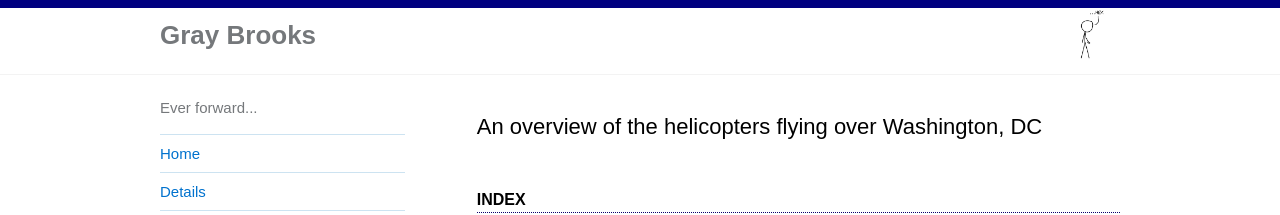
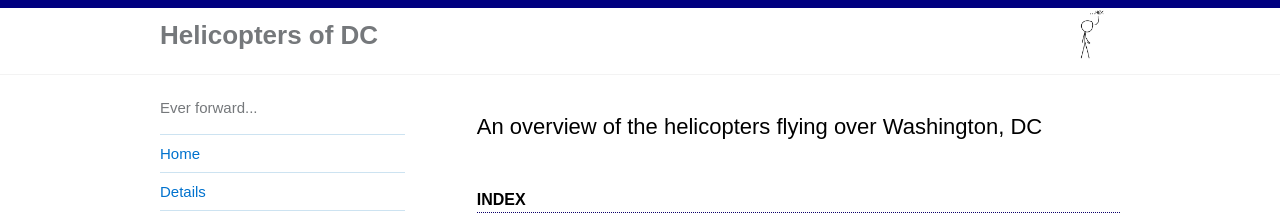
Before and after one commit to gbinal/dc-helicopters, a Jekyll site: the page built from index.md, in a window 1280 px wide. Shown: the top 215 px of the page. Built offline with Jekyll 4.4.1, drawn with Linux system fonts in a browser that asks for light colours.

Commit message:
trying to fix top left

```diff
--- a/_config.yml
+++ b/_config.yml
@@ -14,7 +14,7 @@ media: assets/img
 
 
 # Your Programs's Name
-name: Gray Brooks
+name: Helicopters of DC
 subtitle: Ever forward...
 
 # When using this template with a project page set the baseurl to '/project-name'
```
